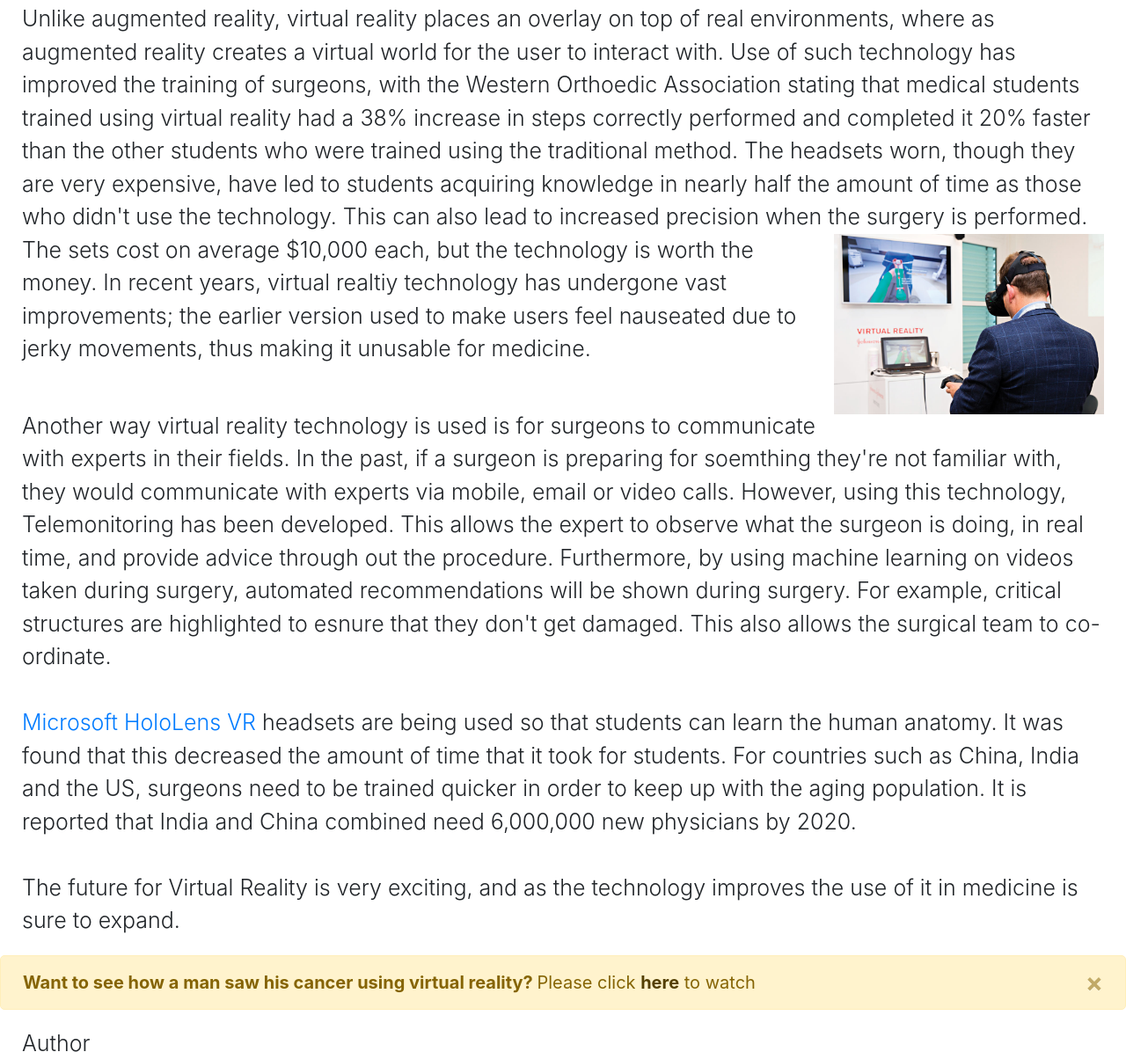
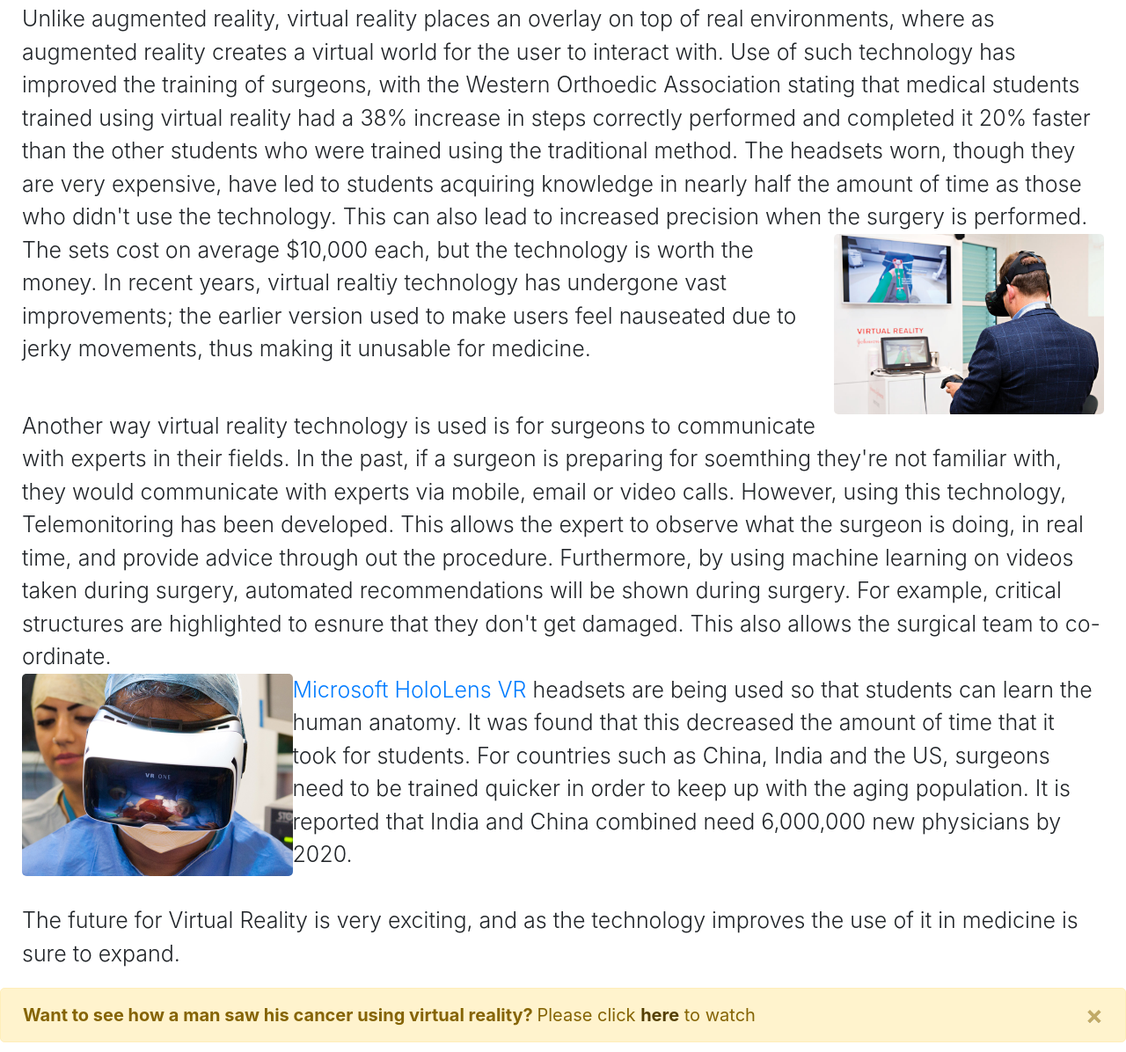
Before and after one commit to liyoujia0306/qazwsxedcrfvtgbyhnujmikol1234.github.io, a plain HTML site: page AliciasPage.html in a window 1280 px wide. Shown: the part 614-1810 px from the top of the page at 88% size. Drawn offline with nearby package versions, Linux system fonts and the light colour scheme.

Commit message:
Added another photo to my page and rounded the edges of them so is consisten

```diff
--- a/AliciasPage.html
+++ b/AliciasPage.html
@@ -50,7 +50,7 @@
 
     <p class="lead" style="margin-left: 25px; margin-right: 25px;"> Unlike augmented reality, virtual reality places an overlay on top of real environments, where as augmented reality creates a virtual world for the user to interact with. Use of such technology has improved the training of surgeons, with the Western Orthoedic Association stating that medical students trained using virtual reality had a 38% increase in steps correctly performed and completed it 20% faster than the other students who were trained using the traditional method.
          The headsets worn, though they are very expensive, have led to students acquiring knowledge in nearly half the amount of time as those who didn't use the technology. This can also lead to increased precision when the surgery is performed.
-         <img src = "CourtesyofJohnsonandJohnson.jpg" alt = "Using VR Headset" width="1000" height="1000" style= "float:right;" >
+         <img src = "CourtesyofJohnsonandJohnson.jpg" alt = "Using VR Headset" width="1000" height="1000" class = "rounded float-right" >
          The sets cost on average $10,000 each, but the technology is worth the money. In recent years, virtual realtiy technology has undergone vast improvements; the earlier version used to make users feel nauseated due to jerky movements, thus making it unusable for medicine.
     </p>
     <br>
@@ -63,7 +63,7 @@
          For example, critical structures are highlighted to esnure that they don't get damaged. This also allows the surgical team
          to co-ordinate.
          <br>
-         <br>
+          <img src = "pic3.jpg" alt = "Using VR Headset" width="1000" height="1000" class = "rounded float-left" >
          <a href="https://www.microsoft.com/en-us/hololens">Microsoft HoloLens VR</a> headsets are being used so that students can learn the human anatomy. It was found that this decreased
          the amount of time that it took for students. For countries such as China, India and the US, surgeons need to be trained quicker
          in order to keep up with the aging population. It is reported that India and China combined need 6,000,000 new physicians by 2020.
```
Also changed, not shown: pic2.jpg (added), pic3.jpg (added).
